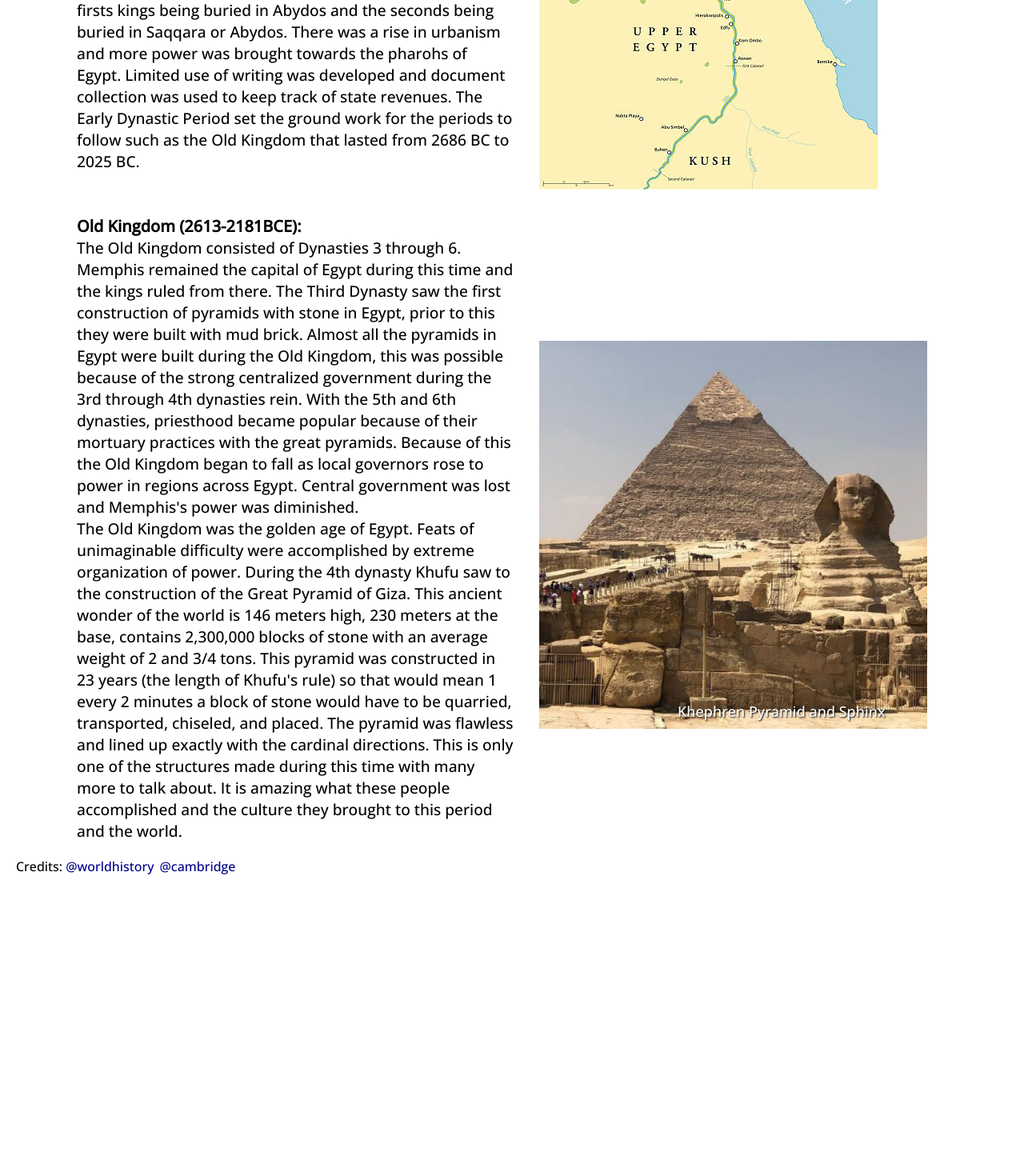
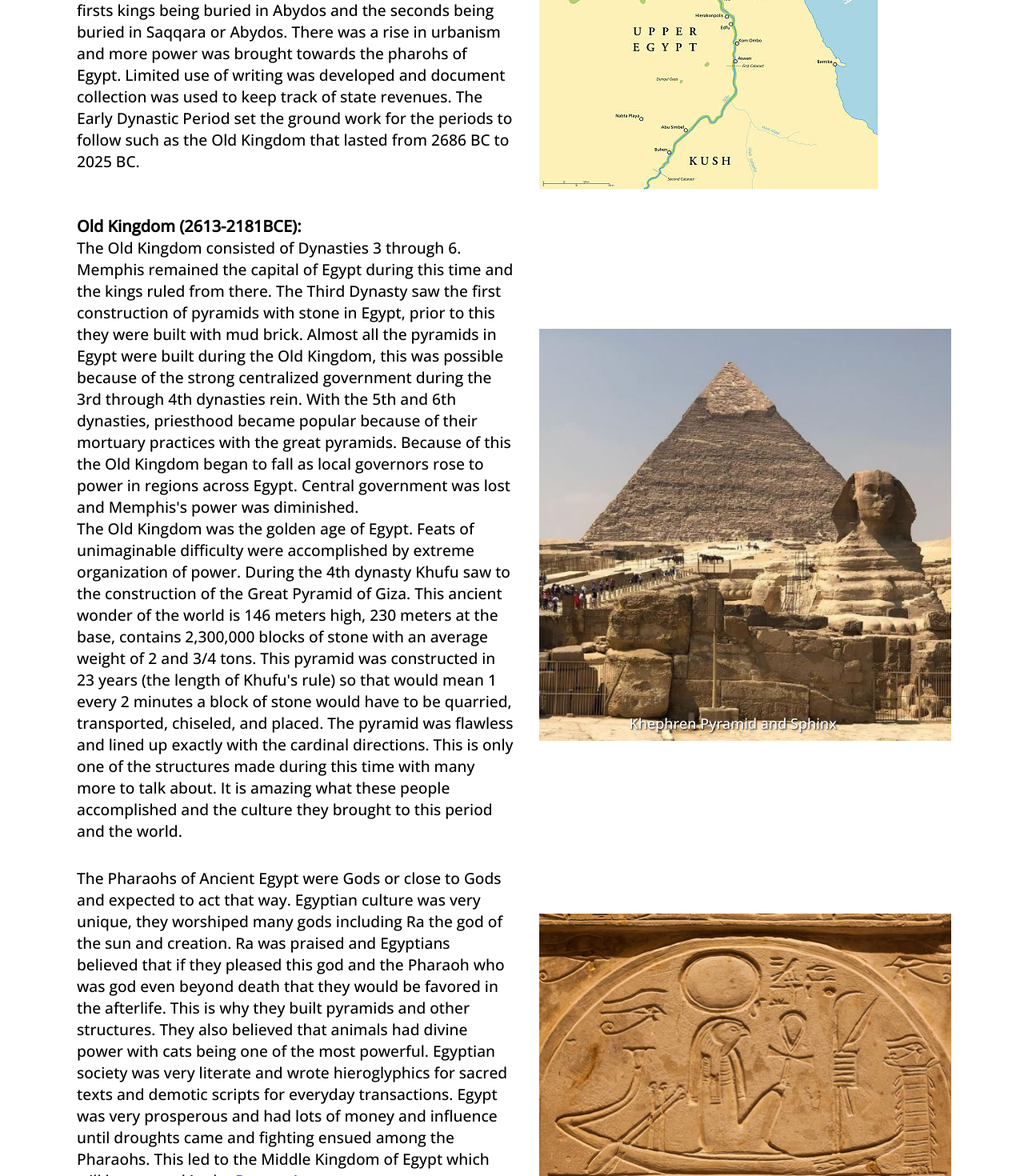
Before and after one commit to Connorwe/our-story, a React (Create React App) app: page /Early-Bronze-Age in a window 1280 px wide. Shown: the part 1330-2800 px from the top of the page at 80% size. Before the commit the page ends 2444 px from the top, so only its background shows below. Built offline with nearby package versions, Linux system fonts and the light colour scheme.

Commit message:
more on egypt and added video link

```diff
--- a/src/Components/History/Early-Bronze-Age/earlyBronzeAge.css
+++ b/src/Components/History/Early-Bronze-Age/earlyBronzeAge.css
@@ -59,6 +59,20 @@
     font-size: 1.2rem;
 }
 
+@media only screen and (max-width: 1200px) {
+
+    .left-content p {
+        font-size: 1.1rem;
+    }
+}
+
+@media only screen and (max-width: 1120px) {
+
+    .left-content p {
+        font-size: 1.05rem;
+    }
+}
+
 @media only screen and (max-width: 1020px) {
     .left-content h2 {
         font-size: 1.5rem;
@@ -115,7 +129,7 @@ select {
 
 .right-content img {
     display: block;
-    max-width: 80%;
+    max-width: 85%;
 }
 
 .right-content p {
@@ -126,7 +140,19 @@ select {
     margin: 0;
     color: white;
     font-size: 18px;
-    width: 100%;
+    width: 80%;
     text-align: center;
     text-shadow: 1px 1px 2px black;
 }
+
+@media only screen and (max-width: 600px) {
+    .right-content p {
+        font-size: 12px;
+    }
+}
+
+iframe {
+    max-width: 600px;
+    max-height: 400px;
+    padding-right: 10px
+}
--- a/src/Components/History/Early-Bronze-Age/earlyBronzeAge.jsx
+++ b/src/Components/History/Early-Bronze-Age/earlyBronzeAge.jsx
@@ -4,6 +4,7 @@ import "./earlyBronzeAge.css";
 import EarlyBronzeAgeFooter from "../Footer/earlyBronzeAgeFooter";
 import egyptImage from '../assets/upper-lower-egypt.jpg';
 import egyptImage2 from "../assets/Old-Kingdom.jpg";
+import egyptImage3 from "../assets/Ra-sun-god.jpg";
 
 function EarlyBronzeAge() {
     const [selectedSection, setSelectedSection] = useState("");
@@ -117,7 +118,24 @@ function EarlyBronzeAge() {
                     </div>
                     <div className="right-content">
                         <p>Khephren Pyramid and Sphinx</p>
-                        <img src={egyptImage2} alt="Step Pyramid Saqqara" />
+                        <img src={egyptImage2} alt="Khephren Pyramid and Sphinx" />
+                    </div>
+                </div>
+                <div className="content-wrapper">
+                    <div className="left-content">
+                        <p>
+                            The Pharaohs of Ancient Egypt were Gods or close to Gods and expected to act that way. Egyptian culture was very unique, they worshiped
+                            many gods including Ra the god of the sun and creation. Ra was praised and Egyptians believed that if they pleased this god and the
+                            Pharaoh who was god even beyond death that they would be favored in the afterlife. This is why they built pyramids and other structures.
+                            They also believed that animals had divine power with cats being one of the most powerful. Egyptian society was very literate and wrote
+                            hieroglyphics for sacred texts and demotic scripts for everyday transactions. Egypt was very prosperous and had lots of money and influence
+                            until droughts came and fighting ensued among the Pharaohs. This led to the Middle Kingdom of Egypt which will be covered in
+                            the <a href="Bronze-Age">Bronze Age</a>.<p>For more on the Old Kingdom you can watch this video <a href="https://www.youtube.com/watch?v=P9TXBIBjfog" target="_blank" rel="noopener noreferrer">Fascinating Facts About Egypt's Old Kingdom</a>.</p>
+                        </p>
+                    </div>
+                    <div className="right-content">
+                        <p>Ra King of Deities</p>
+                        <img src={egyptImage3} alt="Ra god" />
                     </div>
                 </div>
             </div>
```
Also changed, not shown: src/Components/History/assets/Ra-sun-god.jpg (added).
